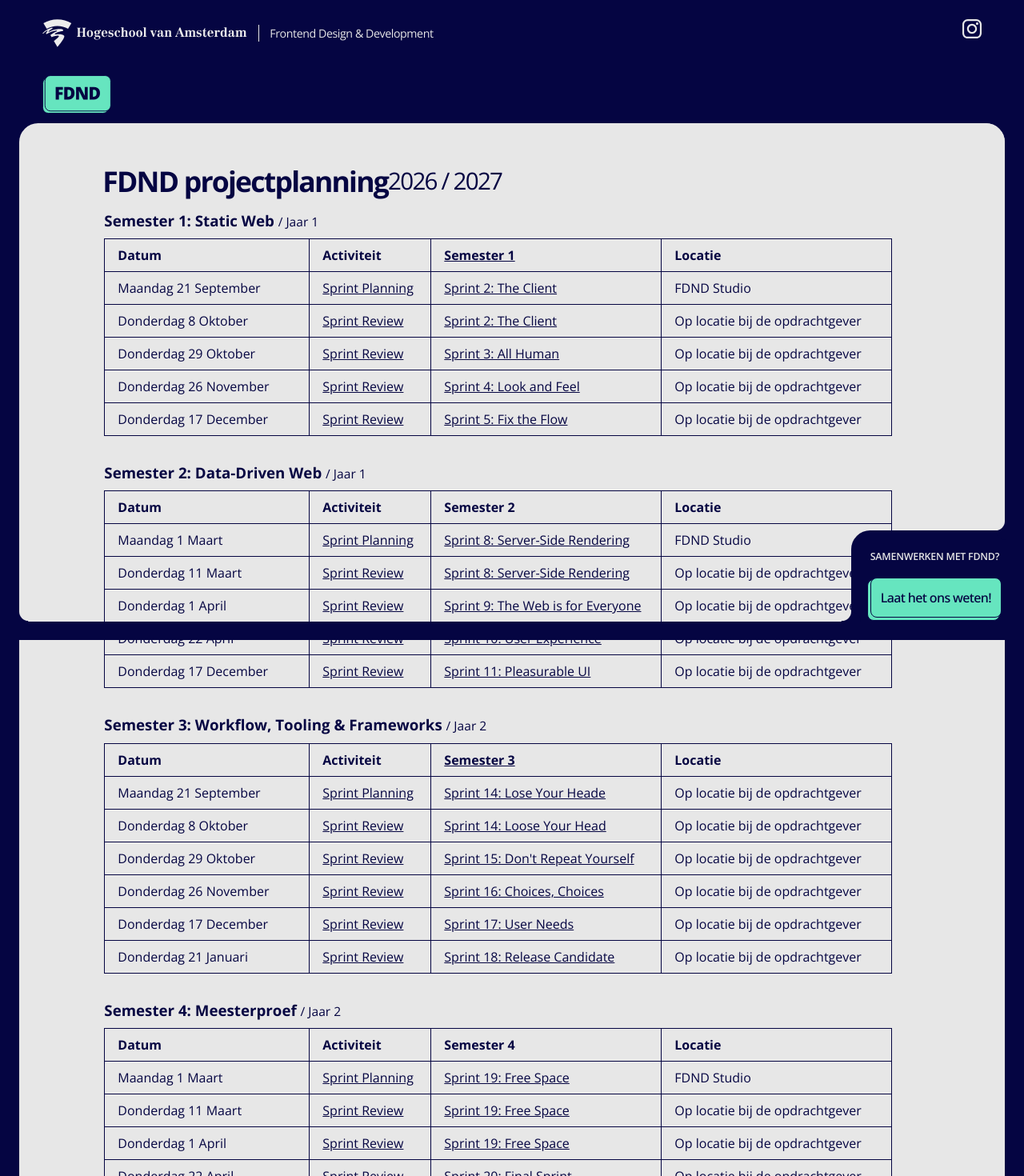
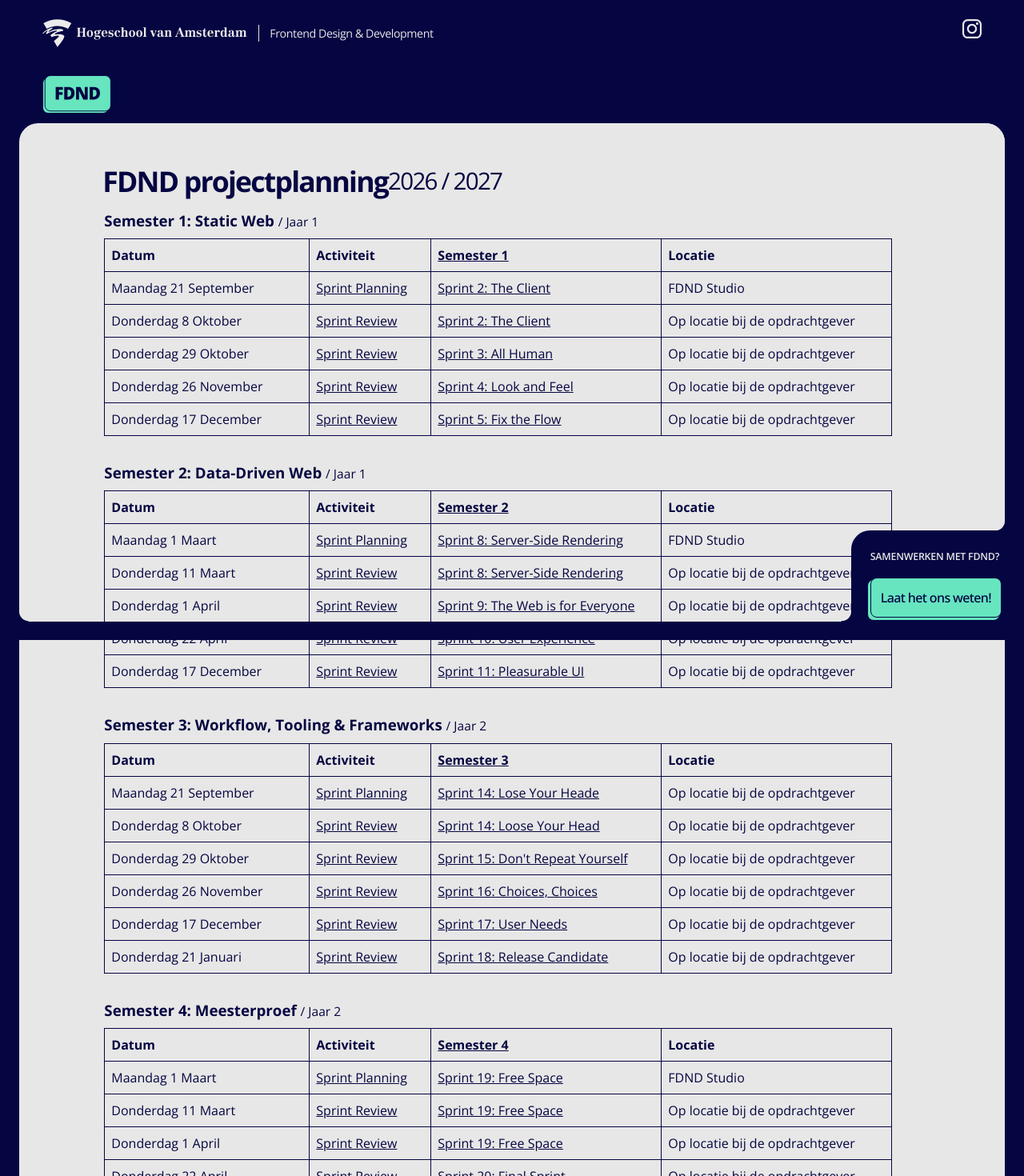
Before and after one commit to fdnd/partners.fdnd.nl, a SvelteKit app: page /projecten/planning in a window 1280 px wide. Shown: the top 1470 px of the page at 80% size. Built offline with nearby package versions, Linux system fonts and the light colour scheme.

Commit message:
fixed bug

```diff
--- a/src/routes/projecten/planning/+page.svelte
+++ b/src/routes/projecten/planning/+page.svelte
@@ -13,7 +13,7 @@
           <tr>
             <th>Datum</th>
             <th>Activiteit</th>
-            <th><a href="semester-1">Semester 1</a></th>
+            <th><a href="#semester-1">Semester 1</a></th>
             <th>Locatie</th>
           </tr>
         </thead>
@@ -64,7 +64,7 @@
           <tr>
             <th>Datum</th>
             <th>Activiteit</th>
-            <th>Semester 2</th>
+            <th><a href="#semester-2">Semester 2</a></th>
             <th>Locatie</th>
           </tr>
         </thead>
@@ -114,7 +114,7 @@
           <tr>
             <th>Datum</th>
             <th>Activiteit</th>
-            <th><a href="semester-3">Semester 3</a></th>
+            <th><a href="#semester-3">Semester 3</a></th>
             <th>Locatie</th>
           </tr>
         </thead>
@@ -173,7 +173,7 @@
           <tr>
             <th>Datum</th>
             <th>Activiteit</th>
-            <th>Semester 4</th>
+            <th><a href="#semester-4">Semester 4</a></th>
             <th>Locatie</th>
           </tr>
         </thead>
@@ -395,7 +395,7 @@
     text-align: left;
     vertical-align: top;
     border:1px solid currentColor;
-    padding: .5rem 1rem;
+    padding: .5rem;
   }
 
   td:first-child {
```
